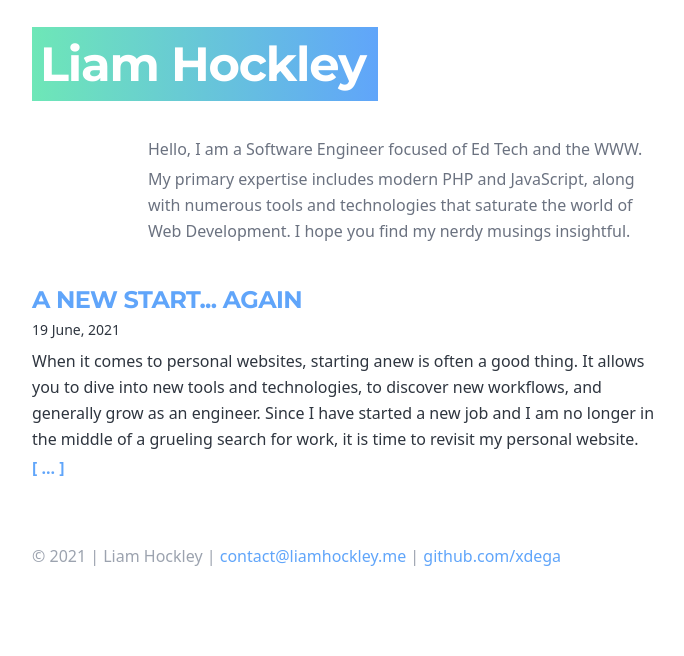
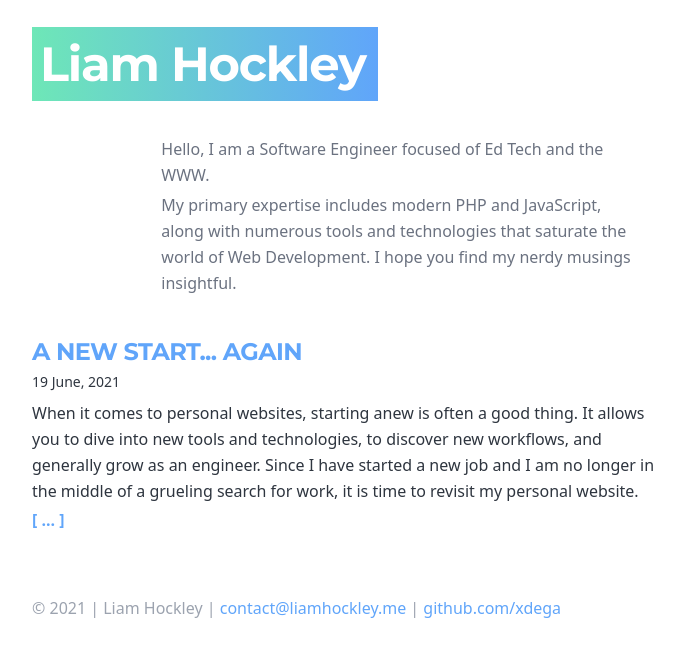
Before and after one commit to xdega/xdega.github.io, a Gatsby site: page / in a window 1280 px wide. Shown: the whole page, without its empty margins (292-976 px from the left). Built offline with nearby package versions, Linux system fonts and the light colour scheme; Gatsby itself is replaced by a stand-in of ours.

Commit message:
Fix Bio text padding for Chrome/Webkit

```diff
--- a/src/components/bio.js
+++ b/src/components/bio.js
@@ -20,7 +20,7 @@ const Bio = () => {
        * some config, meta-data, etc. Sometimes it's really not worth trying to
        * be overly "clever", when a simple solution is acceptable.
        */}
-      <div className="flex-5 text-gray-500">
+      <div className="flex-5 text-gray-500 sm:pl-4">
         <p className="mb-2 sm:mb-1">Hello, I am a Software Engineer focused of Ed Tech and the WWW.</p>
         <p>
           My primary expertise includes modern PHP and JavaScript, along with
```
